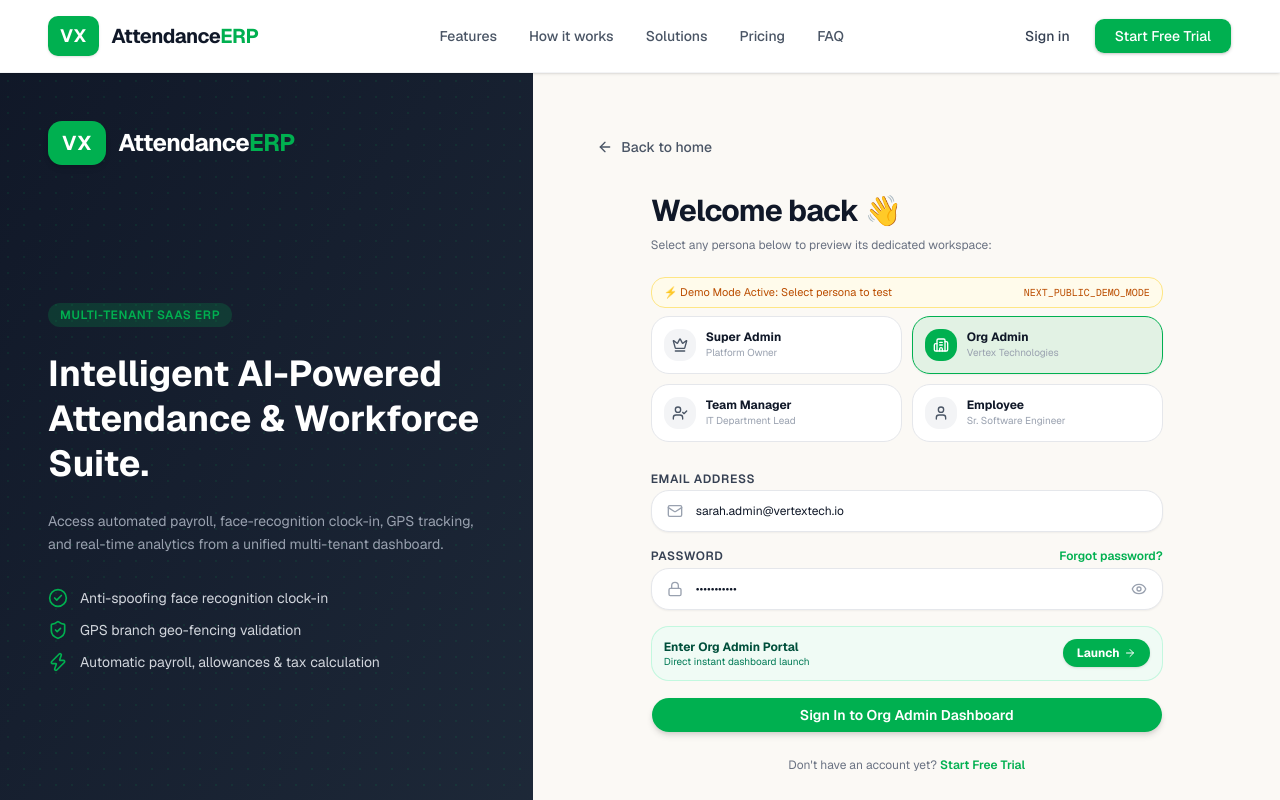
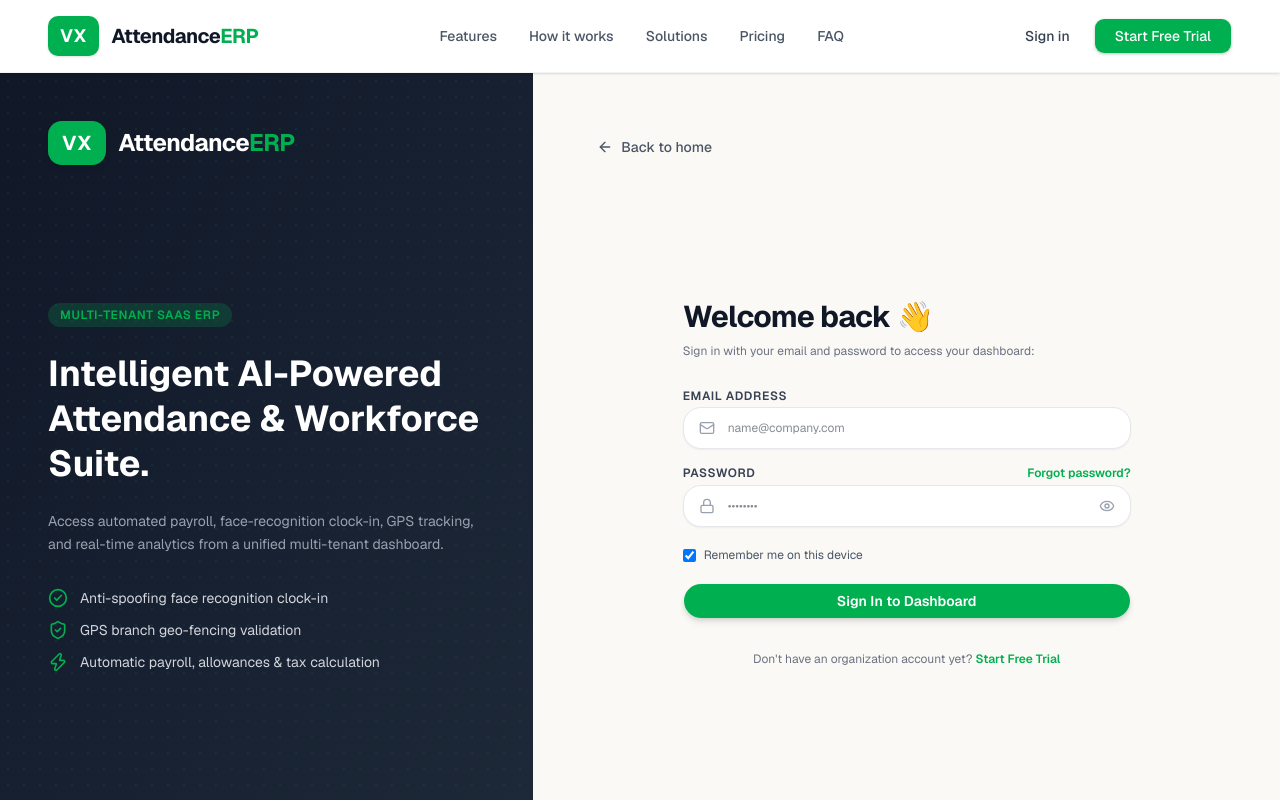
Before and after one commit to mdantormia1779-dev/smartattendence, a Next.js app: page /login in a window 1280 px wide. Shown: the top 800 px of the page. Built offline with nearby package versions, Linux system fonts and the light colour scheme.

Commit message:
login system done

```diff
--- a/src/app/(auth)/login/page.tsx
+++ b/src/app/(auth)/login/page.tsx
@@ -1,4 +1,5 @@
-"use client"
+"use client";
+
 import React, { useState, useEffect, useRef } from 'react';
 import { Button } from "@/components/ui/button";
 import Link from 'next/link';
@@ -13,11 +14,8 @@ import {
     ShieldCheck,
     Zap,
     AlertCircle,
-    Crown,
     Building2,
-    UserCheck,
-    User,
-    ArrowRight
+    Loader2
 } from 'lucide-react';
 import gsap from 'gsap';
 import { useForm, SubmitHandler } from 'react-hook-form';
@@ -33,61 +31,21 @@ const loginSchema = z.object({
 
 type LoginFormData = z.infer<typeof loginSchema>;
 
-const demoRoles = [
-    {
-        title: "Super Admin",
-        role: "Platform Owner",
-        email: "superadmin@erp.com",
-        password: "admin123",
-        path: "/admin",
-        icon: Crown,
-        color: "from-amber-500/20 to-amber-600/20 border-amber-300 text-amber-900",
-    },
-    {
-        title: "Org Admin",
-        role: "Vertex Technologies",
-        email: "antor@gmail.com",
-        password: "123456",
-        path: "/organizationadmin",
-        icon: Building2,
-        color: "from-emerald-500/20 to-emerald-600/20 border-emerald-300 text-emerald-900",
-    },
-    {
-        title: "Team Manager",
-        role: "IT Department Lead",
-        email: "test@gmail.com",
-        password: "manager123",
-        path: "/manager",
-        icon: UserCheck,
-        color: "from-blue-500/20 to-blue-600/20 border-blue-300 text-blue-900",
-    },
-    {
-        title: "Employee",
-        role: "Sr. Software Engineer",
-        email: "arif.c@vertextech.io",
-        password: "password123",
-        path: "/employee",
-        icon: User,
-        color: "from-purple-500/20 to-purple-600/20 border-purple-300 text-purple-900",
-    },
-];
-
 const LoginPage: React.FC = () => {
     const router = useRouter();
     const [showPassword, setShowPassword] = useState<boolean>(false);
-    const [selectedRole, setSelectedRole] = useState<string>("Org Admin");
+    const [loginError, setLoginError] = useState<string | null>(null);
     const containerRef = useRef<HTMLDivElement | null>(null);
 
     const {
         register,
         handleSubmit,
-        setValue,
         formState: { errors, isSubmitting },
     } = useForm<LoginFormData>({
         resolver: zodResolver(loginSchema),
         defaultValues: {
-            email: 'sarah.admin@vertextech.io',
-            password: 'password123',
+            email: '',
+            password: '',
             rememberMe: true,
         },
     });
@@ -110,29 +68,11 @@ const LoginPage: React.FC = () => {
         return () => ctx.revert();
     }, []);
 
-    const isDemoEnabled = process.env.NEXT_PUBLIC_DEMO_MODE !== "false";
-
-    const roleCookieMap: Record<string, string> = {
-        "Super Admin": "SUPER_ADMIN",
-        "Org Admin": "ORG_ADMIN",
-        "Team Manager": "MANAGER",
-        "Employee": "EMPLOYEE",
-    };
-
-    const [loginError, setLoginError] = useState<string | null>(null);
-
-    const handleSelectDemoRole = (roleItem: typeof demoRoles[0]) => {
-        setSelectedRole(roleItem.title);
-        setValue("email", roleItem.email);
-        setValue("password", roleItem.password);
-        setLoginError(null);
-    };
-
     const onSubmit: SubmitHandler<LoginFormData> = async (data) => {
         try {
             setLoginError(null);
             const res = await api.auth.login({
-                email: data.email,
+                email: data.email.trim(),
                 password: data.password,
             });
 
@@ -147,12 +87,15 @@ const LoginPage: React.FC = () => {
                     document.cookie = `auth_session=${res.data.token || "active"}; path=/; max-age=86400; SameSite=Lax`;
                 }
 
-                if (userRole === "SUPER_ADMIN") router.push("/admin");
-                else if (userRole === "MANAGER") router.push("/manager");
-                else if (userRole === "EMPLOYEE") {
+                if (userRole === "SUPER_ADMIN") {
+                    router.push("/admin");
+                } else if (userRole === "MANAGER") {
+                    router.push("/manager");
+                } else if (userRole === "EMPLOYEE") {
                     setLoginError("Employees use the Smart Attendance Mobile App (iOS / Android) for attendance and dashboard access. Please sign in via the mobile app.");
+                } else {
+                    router.push("/organizationadmin");
                 }
-                else router.push("/organizationadmin");
                 return;
             } else {
                 setLoginError(res.message || "Invalid email or password");
@@ -234,59 +177,20 @@ const LoginPage: React.FC = () => {
                     </div>
                 </div>
 
-                <div className="login-content w-full max-w-lg mx-auto my-auto py-6 space-y-6">
+                <div className="login-content w-full max-w-md mx-auto my-auto py-8 space-y-6">
                     <div className="space-y-2 text-left">
                         <h1 className="text-2xl sm:text-3xl font-bold tracking-tight text-gray-900">
                             Welcome back 👋
                         </h1>
                         <p className="text-xs text-gray-500">
-                            Select any persona below to preview its dedicated workspace:
+                            Sign in with your email and password to access your dashboard:
                         </p>
                     </div>
-
-                    {/* Quick Demo Role Switcher Grid (Dev/Demo Only) */}
-                    {isDemoEnabled && (
-                        <div className="space-y-2">
-                            <div className="flex items-center justify-between text-[11px] text-amber-700 bg-amber-50 px-3 py-1.5 rounded-xl border border-amber-200">
-                                <span>⚡ Demo Mode Active: Select persona to test</span>
-                                <span className="font-mono text-[10px]">NEXT_PUBLIC_DEMO_MODE</span>
-                            </div>
-                            <div className="grid grid-cols-2 gap-2.5">
-                                {demoRoles.map((roleItem) => {
-                                    const Icon = roleItem.icon;
-                                    const isSelected = selectedRole === roleItem.title;
-
-                                    return (
-                                        <button
-                                            key={roleItem.title}
-                                            type="button"
-                                            onClick={() => handleSelectDemoRole(roleItem)}
-                                            className={`p-3 rounded-2xl border text-left transition-all cursor-pointer flex items-center gap-2.5 ${
-                                                isSelected
-                                                    ? "bg-[#00B050]/10 border-[#00B050] shadow-xs"
-                                                    : "bg-white border-gray-200 hover:bg-gray-50"
-                                            }`}
-                                        >
-                                            <div className={`w-8 h-8 rounded-xl flex items-center justify-center shrink-0 ${
-                                                isSelected ? "bg-[#00B050] text-white" : "bg-gray-100 text-gray-600"
-                                            }`}>
-                                                <Icon className="w-4 h-4" />
-                                            </div>
-                                            <div className="min-w-0">
-                                                <p className="text-xs font-bold text-gray-900 truncate">{roleItem.title}</p>
-                                                <p className="text-[10px] text-gray-400 truncate">{roleItem.role}</p>
-                                            </div>
-                                        </button>
-                                    );
-                                })}
-                            </div>
-                        </div>
-                    )}
 
                     {/* Form */}
                     <form onSubmit={handleSubmit(onSubmit)} className="space-y-4">
                         {loginError && (
-                            <div className="p-3 bg-rose-50 border border-rose-200 rounded-2xl text-rose-700 text-xs font-semibold flex items-center gap-2">
+                            <div className="p-3.5 bg-rose-50 border border-rose-200 rounded-2xl text-rose-700 text-xs font-semibold flex items-center gap-2 animate-in fade-in">
                                 <AlertCircle className="w-4 h-4 shrink-0 text-rose-600" />
                                 <span>{loginError}</span>
                             </div>
@@ -352,32 +256,37 @@ const LoginPage: React.FC = () => {
                             )}
                         </div>
 
-                        {/* Direct Role Portal Shortcut Link */}
-                        <div className="p-3 bg-emerald-50/70 border border-emerald-200/60 rounded-2xl flex items-center justify-between text-xs text-emerald-900">
-                            <div>
-                                <span className="font-bold">Enter {selectedRole} Portal</span>
-                                <p className="text-[10px] text-emerald-700">Direct instant dashboard launch</p>
-                            </div>
-                            <Link
-                                href={demoRoles.find(r => r.title === selectedRole)?.path || "/organizationadmin"}
-                                className="px-3.5 py-1.5 bg-[#00B050] text-white rounded-xl font-bold flex items-center gap-1 shadow-sm hover:bg-[#009b46] transition-colors"
-                            >
-                                Launch <ArrowRight className="w-3 h-3" />
-                            </Link>
+                        {/* Remember Me */}
+                        <div className="flex items-center justify-between py-1">
+                            <label className="flex items-center gap-2 cursor-pointer text-xs text-gray-600">
+                                <input
+                                    type="checkbox"
+                                    {...register("rememberMe")}
+                                    className="rounded text-[#00B050] focus:ring-[#00B050]"
+                                />
+                                <span>Remember me on this device</span>
+                            </label>
                         </div>
 
                         {/* Submit Button */}
                         <Button
                             type="submit"
                             disabled={isSubmitting}
-                            className="w-full bg-[#00B050] hover:bg-[#009644] text-white font-semibold py-3.5 rounded-2xl shadow-md transition-transform hover:scale-[1.01] cursor-pointer text-sm disabled:opacity-50"
+                            className="w-full bg-[#00B050] hover:bg-[#009644] text-white font-semibold py-3.5 rounded-2xl shadow-md transition-transform hover:scale-[1.01] cursor-pointer text-sm disabled:opacity-50 flex items-center justify-center gap-2"
                         >
-                            Sign In to {selectedRole} Dashboard
+                            {isSubmitting ? (
+                                <>
+                                    <Loader2 className="w-4 h-4 animate-spin" />
+                                    <span>Signing In...</span>
+                                </>
+                            ) : (
+                                <span>Sign In to Dashboard</span>
+                            )}
                         </Button>
                     </form>
 
-                    <div className="text-center text-xs text-gray-500">
-                        Don't have an account yet?{" "}
+                    <div className="text-center text-xs text-gray-500 pt-2">
+                        Don't have an organization account yet?{" "}
                         <Link href="/signup" className="font-semibold text-[#00B050] hover:underline">
                             Start Free Trial
                         </Link>
```
